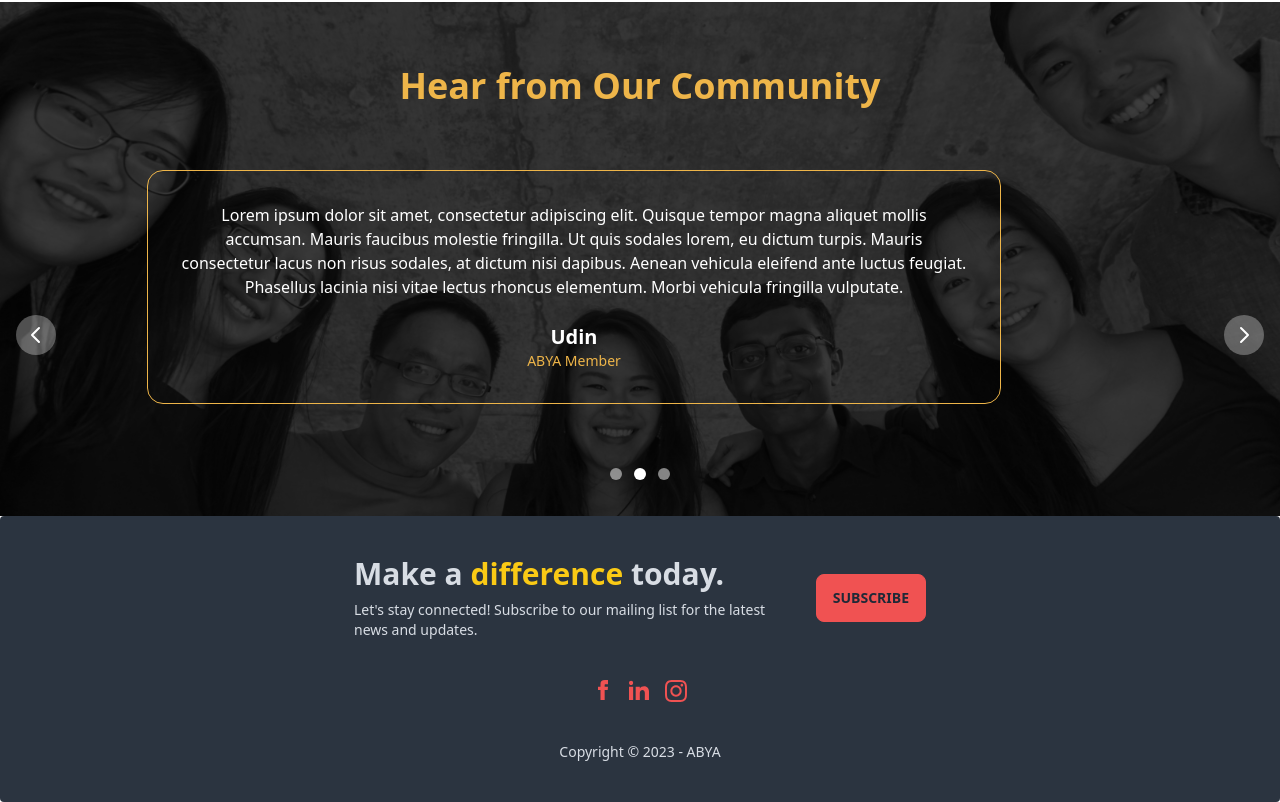
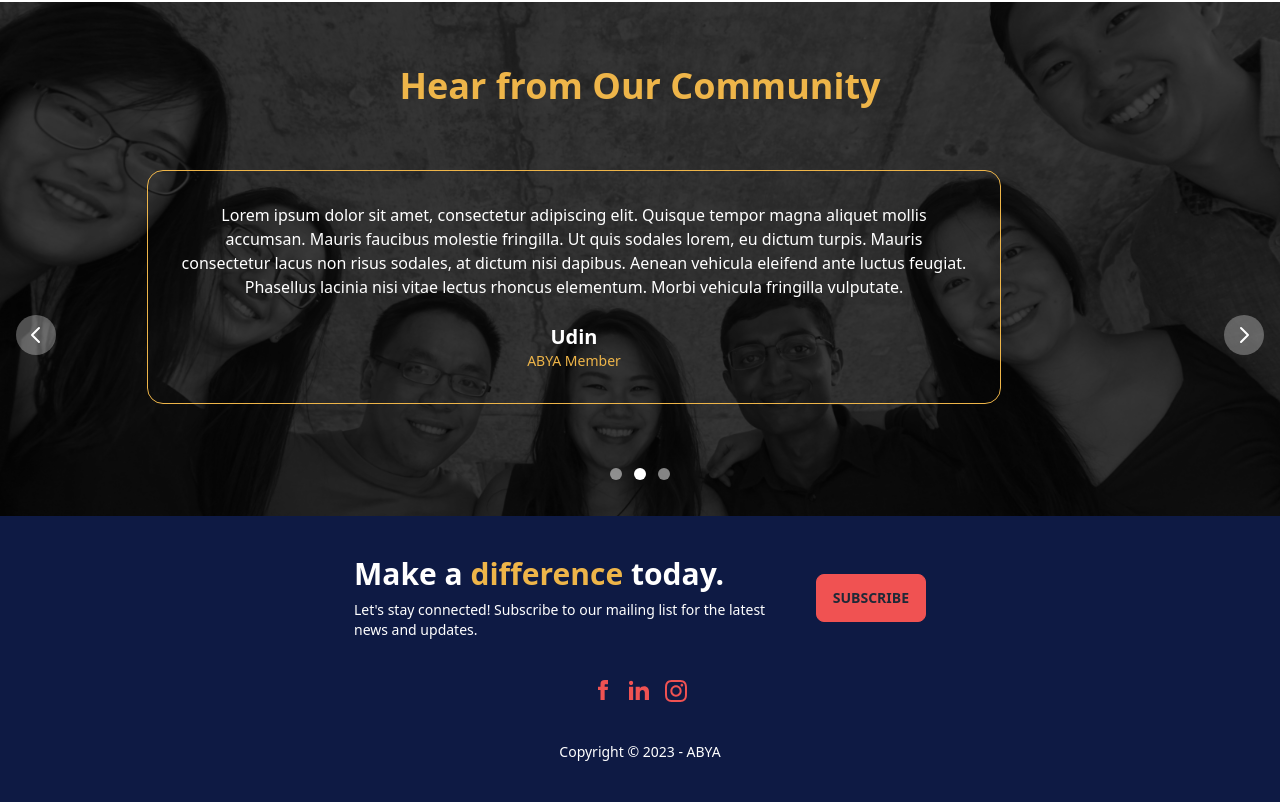
Before and after one commit to aseanbya/ABYAWebsite, a Next.js app: page /getInvolved in a window 1280 px wide. Shown: the part 349-1151 px from the top of the page. Built offline with nearby package versions, Linux system fonts and the light colour scheme.

Commit message:
feat: update footer colours

```diff
--- a/src/components/common/Footer.tsx
+++ b/src/components/common/Footer.tsx
@@ -1,11 +1,11 @@
 export default function Footer() {
     return (
-        <footer className="footer footer-center rounded bg-neutral p-10 text-neutral-content">
+        <footer className="footer footer-center bg-brandBlue-70 p-10 text-white">
             <div className="flex flex-col items-center md:flex-row md:justify-center">
                 <div className="w-full md:w-2/3 md:pr-6">
                     <p className="mb-2 text-left text-3xl font-semibold">
                         Make a{" "}
-                        <span className="text-yellow-300">difference</span>{" "}
+                        <span className="text-brandYellow">difference</span>{" "}
                         today.
                     </p>
                     <p className="text-left text-sm">
@@ -13,7 +13,7 @@ export default function Footer() {
                         the latest news and updates.
                     </p>
                 </div>
-                <button className="btn border border-red-500 bg-red-500 hover:border-yellow-300 hover:bg-yellow-300">
+                <button className="btn border border-red-500 bg-red-500 hover:border-brandYellow hover:bg-brandYellow">
                     Subscribe
                 </button>
             </div>
@@ -21,7 +21,7 @@ export default function Footer() {
                 <div className="grid grid-flow-col gap-4">
                     <a
                         href="https://www.facebook.com/ASEANBYA/"
-                        className="text-red-500 transition-colors duration-300 hover:text-yellow-300"
+                        className="text-red-500 transition-colors duration-300 hover:text-brandYellow"
                     >
                         <svg
                             xmlns="http://www.w3.org/2000/svg"
@@ -35,7 +35,7 @@ export default function Footer() {
                     </a>
                     <a
                         href="https://www.linkedin.com/company/aseanbya"
-                        className="text-red-500 transition-colors duration-300 hover:text-yellow-300"
+                        className="text-red-500 transition-colors duration-300 hover:text-brandYellow"
                     >
                         <svg
                             xmlns="http://www.w3.org/2000/svg"
@@ -49,7 +49,7 @@ export default function Footer() {
                     </a>
                     <a
                         href="http://instagram.com/aseanbya/"
-                        className="text-red-500 transition-colors duration-300 hover:text-yellow-300"
+                        className="text-red-500 transition-colors duration-300 hover:text-brandYellow"
                     >
                         <svg
                             xmlns="http://www.w3.org/2000/svg"
```
